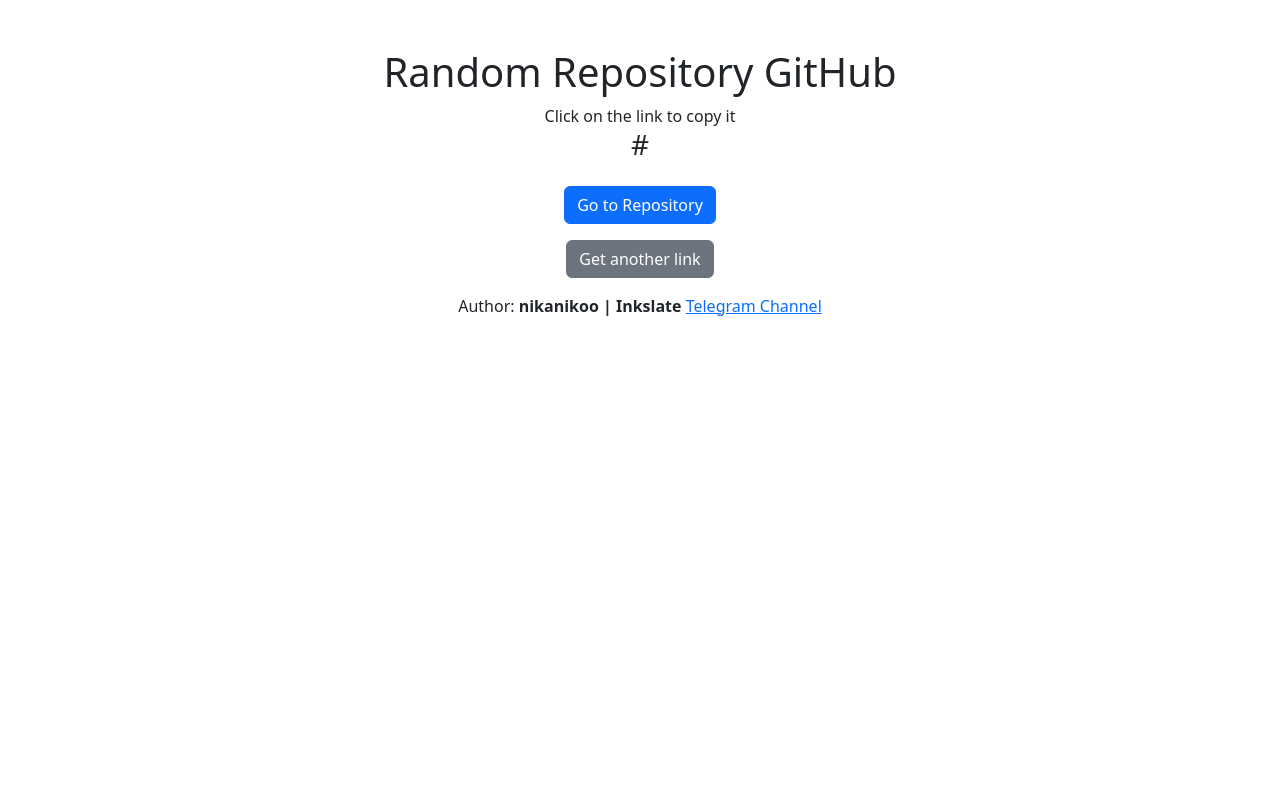
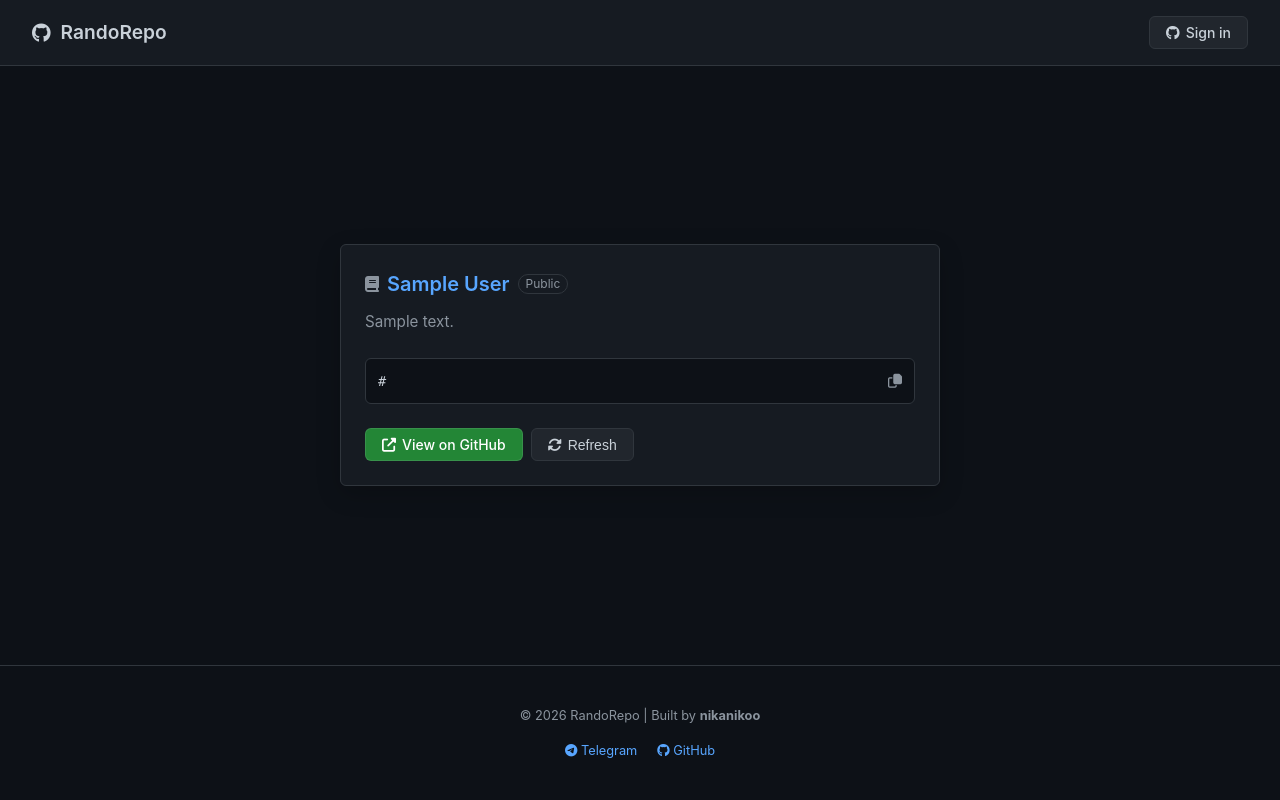
Before and after one commit to nikanikoo/random_repository_github, a Flask app: page / in a window 1280 px wide. Run offline with Flask 3, Linux system fonts and the light colour scheme; a database or web service that is not in the repository returns one stand-in record (values such as "Sample title"); data that the repository does not hold is empty.

Commit message:
feat: implement authentication, session management, random and UI styling

```diff
--- a/app.py
+++ b/app.py
@@ -1,18 +1,133 @@
-from flask import Flask, render_template
+from flask import Flask, render_template, request, redirect, url_for, session
 import requests
 import random
+import os
+import time
+from dotenv import load_dotenv
+
+# Load environment variables from .env file
+load_dotenv()
 
 app = Flask(__name__)
+app.secret_key = os.environ.get('FLASK_SECRET_KEY', 'default_secret_key_for_dev')
+
+# GitHub OAuth Configuration
+GITHUB_CLIENT_ID = os.environ.get('GITHUB_CLIENT_ID')
+GITHUB_CLIENT_SECRET = os.environ.get('GITHUB_CLIENT_SECRET')
+
+# Configuration
+GITHUB_TOKEN = os.environ.get('GITHUB_TOKEN')  # System-wide token (optional)
+CACHE_TIMEOUT = 1800  # 30 minutes
+
+# Simple cache
+cache = {
+    'repositories': [],
+    'last_updated': 0
+}
+
+def get_repositories():
+    current_time = time.time()
+
+    # If cache is valid, return it
+    if cache['repositories'] and (current_time - cache['last_updated'] < CACHE_TIMEOUT):
+        return cache['repositories']
+
+    try:
+        headers = {'User-Agent': 'RandomRepoApp/1.0'}
+
+        # Priority: 1. Logged-in user token, 2. System-wide GITHUB_TOKEN
+        token = session.get('access_token') or GITHUB_TOKEN
+        if token:
+            headers['Authorization'] = f'token {token}'
+
+        random_since = random.randint(1, 100000000)
+
+        response = requests.get(
+            f'https://api.github.com/repositories?since={random_since}',
+            headers=headers,
+            timeout=10
+        )
+
+        if response.status_code == 200:
+            repos = response.json()
+            if repos:
+                cache['repositories'] = repos
+                cache['last_updated'] = current_time
+                return cache['repositories']
+
+        if cache['repositories']:
+            return cache['repositories']
+
+        response = requests.get('https://api.github.com/repositories', headers=headers, timeout=10)
+        if response.status_code == 200:
+            cache['repositories'] = response.json()
+            cache['last_updated'] = current_time
+            return cache['repositories']
+
+        return None
+    except Exception:
+        return cache['repositories'] if cache['repositories'] else None
 
 @app.route('/')
 def index():
-    response = requests.get('https://api.github.com/repositories')
-    repositories = response.json()
+    repositories = get_repositories()
+
+    user_info = None
+    if 'access_token' in session:
+        # Fetch user info if logged in
+        headers = {'Authorization': f"token {session['access_token']}", 'User-Agent': 'RandomRepoApp/1.0'}
+        user_res = requests.get('https://api.github.com/user', headers=headers)
+        if user_res.status_code == 200:
+            user_info = user_res.json()
+
+    if not repositories:
+        return "GitHub API rate limit reached. Please log in with GitHub to continue.", 503
 
     random_repo = random.choice(repositories)
     repo_url = random_repo['html_url']
+    repo_name = random_repo['full_name']
+    repo_description = random_repo.get('description', 'No description available.')
 
-    return render_template('index.html', repo_url=repo_url)
+    return render_template('index.html',
+                         repo_url=repo_url,
+                         repo_name=repo_name,
+                         repo_description=repo_description,
+                         user=user_info)
+
+@app.route('/login')
+def login():
+    if not GITHUB_CLIENT_ID:
+        return "GitHub OAuth is not configured. Please set GITHUB_CLIENT_ID and GITHUB_CLIENT_SECRET.", 500
+
+    return redirect(f'https://github.com/login/oauth/authorize?client_id={GITHUB_CLIENT_ID}&scope=repo')
+
+@app.route('/callback')
+def callback():
+    code = request.args.get('code')
+    if not code:
+        return "Authorization failed.", 400
+
+    # Exchange code for access token
+    response = requests.post(
+        'https://github.com/login/oauth/access_token',
+        data={
+            'client_id': GITHUB_CLIENT_ID,
+            'client_secret': GITHUB_CLIENT_SECRET,
+            'code': code
+        },
+        headers={'Accept': 'application/json'}
+    )
+
+    if response.status_code == 200:
+        session['access_token'] = response.json().get('access_token')
+        return redirect(url_for('index'))
+
+    return "Failed to get access token.", 500
+
+@app.route('/logout')
+def logout():
+    session.pop('access_token', None)
+    return redirect(url_for('index'))
 
 if __name__ == '__main__':
     app.run(debug=False)
--- /dev/null
+++ b/static/css/style.css
@@ -0,0 +1,200 @@
+:root {
+    --color-canvas-default: #0d1117;
+    --color-canvas-overlay: #161b22;
+    --color-border-default: #30363d;
+    --color-fg-default: #c9d1d9;
+    --color-fg-muted: #8b949e;
+    --color-accent-fg: #58a6ff;
+    --color-btn-bg: #21262d;
+    --color-btn-hover-bg: #30363d;
+    --color-btn-border: rgba(240, 246, 252, 0.1);
+    --color-btn-primary-bg: #238636;
+    --color-btn-primary-hover-bg: #2ea043;
+}
+
+* {
+    margin: 0;
+    padding: 0;
+    box-sizing: border-box;
+}
+
+body {
+    font-family: -apple-system, BlinkMacSystemFont, "Segoe UI", Helvetica, Arial, sans-serif, "Apple Color Emoji", "Segoe UI Emoji";
+    background-color: var(--color-canvas-default);
+    color: var(--color-fg-default);
+    line-height: 1.5;
+    min-height: 100vh;
+    display: flex;
+    flex-direction: column;
+}
+
+.header {
+    background-color: var(--color-canvas-overlay);
+    border-bottom: 1px solid var(--color-border-default);
+    padding: 16px 32px;
+    display: flex;
+    justify-content: space-between;
+    align-items: center;
+}
+
+.logo {
+    font-size: 1.2rem;
+    font-weight: 600;
+    text-decoration: none;
+    color: var(--color-fg-default);
+    display: flex;
+    align-items: center;
+    gap: 10px;
+}
+
+.main-content {
+    flex: 1;
+    display: flex;
+    align-items: center;
+    justify-content: center;
+    padding: 20px;
+}
+
+.repo-card {
+    background-color: var(--color-canvas-overlay);
+    border: 1px solid var(--color-border-default);
+    border-radius: 6px;
+    max-width: 600px;
+    width: 100%;
+    padding: 24px;
+    box-shadow: 0 8px 24px rgba(0,0,0,0.2);
+}
+
+.repo-header {
+    display: flex;
+    align-items: center;
+    gap: 8px;
+    margin-bottom: 12px;
+}
+
+.repo-icon {
+    color: var(--color-fg-muted);
+}
+
+.repo-name {
+    font-size: 1.25rem;
+    font-weight: 600;
+    color: var(--color-accent-fg);
+    text-decoration: none;
+}
+
+.repo-name:hover {
+    text-decoration: underline;
+}
+
+.repo-description {
+    color: var(--color-fg-muted);
+    font-size: 0.95rem;
+    margin-bottom: 24px;
+    min-height: 1.5em;
+}
+
+.url-container {
+    background-color: var(--color-canvas-default);
+    border: 1px solid var(--color-border-default);
+    border-radius: 6px;
+    padding: 12px;
+    display: flex;
+    align-items: center;
+    justify-content: space-between;
+    margin-bottom: 24px;
+    cursor: pointer;
+    transition: border-color 0.2s;
+}
+
+.url-container:hover {
+    border-color: var(--color-fg-muted);
+}
+
+.url-text {
+    font-family: ui-monospace, SFMono-Regular, SF Mono, Menlo, Consolas, Liberation Mono, monospace;
+    font-size: 0.85rem;
+    color: var(--color-fg-default);
+    word-break: break-all;
+}
+
+.btn-group {
+    display: flex;
+    gap: 8px;
+    flex-wrap: wrap;
+}
+
+.btn {
+    padding: 5px 16px;
+    font-size: 14px;
+    font-weight: 500;
+    border-radius: 6px;
+    cursor: pointer;
+    text-decoration: none;
+    display: inline-flex;
+    align-items: center;
+    gap: 6px;
+    transition: 0.2s;
+    border: 1px solid var(--color-border-default);
+}
+
+.btn-default {
+    background-color: var(--color-btn-bg);
+    color: var(--color-fg-default);
+}
+
+.btn-default:hover {
+    background-color: var(--color-btn-hover-bg);
+    border-color: #8b949e;
+}
+
+.btn-primary {
+    background-color: var(--color-btn-primary-bg);
+    color: #ffffff;
+    border-color: var(--color-btn-border);
+}
+
+.btn-primary:hover {
+    background-color: var(--color-btn-primary-hover-bg);
+}
+
+.toast {
+    position: fixed;
+    bottom: 24px;
+    right: 24px;
+    background-color: #1f6feb;
+    color: #fff;
+    padding: 12px 24px;
+    border-radius: 6px;
+    font-size: 14px;
+    font-weight: 500;
+    box-shadow: 0 8px 24px rgba(0,0,0,0.3);
+    transform: translateY(150px);
+    transition: transform 0.3s cubic-bezier(0.4, 0, 0.2, 1);
+    z-index: 1000;
+}
+
+.toast.show {
+    transform: translateY(0);
+}
+
+.footer {
+    border-top: 1px solid var(--color-border-default);
+    padding: 40px 32px;
+    text-align: center;
+    color: var(--color-fg-muted);
+    font-size: 0.8rem;
+    margin-top: auto;
+}
+
+.user-badge {
+    display: flex;
+    align-items: center;
+    gap: 8px;
+}
+
+.user-avatar {
+    width: 20px;
+    height: 20px;
+    border-radius: 50%;
+}
--- a/templates/index.html
+++ b/templates/index.html
@@ -1,48 +1,91 @@
 <!DOCTYPE html>
 <html lang="ru">
+
 <head>
     <meta charset="UTF-8">
     <meta name="viewport" content="width=device-width, initial-scale=1.0">
-    <link rel="stylesheet" href="https://cdn.jsdelivr.net/npm/bootstrap@5.3.0/dist/css/bootstrap.min.css">
-    <title>Random Repository GitHub</title>
-    <style>
-        .copy-message {
-            display: none;
-            color: green;
-            font-weight: bold;
-        }
-    </style>
+    <link rel="stylesheet" href="{{ url_for('static', filename='css/style.css') }}">
+    <link rel="stylesheet" href="https://cdnjs.cloudflare.com/ajax/libs/font-awesome/6.4.0/css/all.min.css">
+    <title>RandoRepo</title>
 </head>
+
 <body>
-    <div class="container mt-5 text-center">
-        <h1 class="mb-2">Random Repository GitHub</h1>
-        <span>Click on the link to copy it</span>
-        <h3 class="mb-4" id="copy_url" onclick="copyDivToClipboard()" style="cursor: pointer;">{{ repo_url }}</h3>
-        <p class="lead">
-            <a href="{{ repo_url }}" target="_blank" class="btn btn-primary">Go to Repository</a>
-        </p>
-        <button onclick="window.location.reload();" class="btn btn-secondary">Get another link</button>
-        <div class="copy-message mt-2" id="copy_message">Link is copied!</div>
+    <header class="header">
+        <a href="/" class="logo">
+            <i class="fab fa-github"></i>
+            <span>RandoRepo</span>
+        </a>
+        <div class="user-badge">
+            {% if user %}
+            <img src="{{ user.avatar_url }}" alt="Avatar" class="user-avatar">
+            <span style="font-size: 14px; margin-right: 8px;">{{ user.login }}</span>
+            <a href="{{ url_for('logout') }}" class="btn btn-default" style="padding: 3px 12px;">Logout</a>
+            {% else %}
+            <a href="{{ url_for('login') }}" class="btn btn-default">
+                <i class="fab fa-github"></i> Sign in
+            </a>
+            {% endif %}
+        </div>
+    </header>
+
+    <main class="main-content">
+        <div class="repo-card">
+            <div class="repo-header">
+                <i class="fas fa-book repo-icon"></i>
+                <a href="{{ repo_url }}" target="_blank" class="repo-name">{{ repo_name }}</a>
+                <span
+                    style="border: 1px solid var(--color-border-default); border-radius: 20px; padding: 0 7px; font-size: 12px; color: var(--color-fg-muted);">Public</span>
+            </div>
+
+            <p class="repo-description">{{ repo_description }}</p>
+
+            <div class="url-container" id="copy_url" onclick="copyDivToClipboard()">
+                <span class="url-text">{{ repo_url }}</span>
+                <i class="far fa-copy" style="color: var(--color-fg-muted); font-size: 14px;"></i>
+            </div>
+
+            <div class="btn-group">
+                <a href="{{ repo_url }}" target="_blank" class="btn btn-primary">
+                    <i class="fas fa-external-link-alt"></i> View on GitHub
+                </a>
+                <button onclick="window.location.reload();" class="btn btn-default">
+                    <i class="fas fa-sync-alt"></i> Refresh
+                </button>
+            </div>
+        </div>
+    </main>
+
+    <div class="toast" id="copy_message">
+        <i class="fas fa-check-circle"></i> Copied to clipboard!
     </div>
-    <footer class="mt-3 text-center">
-        <span>Author: <strong>nikanikoo | Inkslate</strong></span>
-        <a href="https://t.me/inkslate_off">Telegram Channel</a>
+
+    <footer class="footer">
+        <p>&copy; 2026 RandoRepo | Built by <strong>nikanikoo</strong></p>
+        <div style="margin-top: 16px; display: flex; justify-content: center; gap: 20px;">
+            <a href="https://t.me/nikanikoo" style="color: var(--color-accent-fg); text-decoration: none;">
+                <i class="fab fa-telegram"></i> Telegram
+            </a>
+            <a href="https://github.com/nikanikoo" style="color: var(--color-accent-fg); text-decoration: none;">
+                <i class="fab fa-github"></i> GitHub
+            </a>
+        </div>
     </footer>
 
-    <script src="https://cdn.jsdelivr.net/npm/@popperjs/core@2.11.6/dist/umd/popper.min.js"></script>
-    <script src="https://cdn.jsdelivr.net/npm/bootstrap@5.3.0/dist/js/bootstrap.min.js"></script>
     <script>
         function copyDivToClipboard() {
-            const copyText = document.getElementById("copy_url").innerText;
+            const copyText = document.querySelector(".url-text").innerText;
 
             navigator.clipboard.writeText(copyText).then(() => {
                 const message = document.getElementById("copy_message");
-                message.style.display = "block"; // Показываем сообщение
-                setTimeout(() => { message.style.display = "none"; }, 2000); // Скрываем через 2 секунды
+                message.classList.add("show");
+                setTimeout(() => {
+                    message.classList.remove("show");
+                }, 2500);
             }).catch(err => {
                 console.error('Error: ', err);
             });
         }
     </script>
 </body>
+
 </html>
```
Also changed, not shown: 1 other file.
